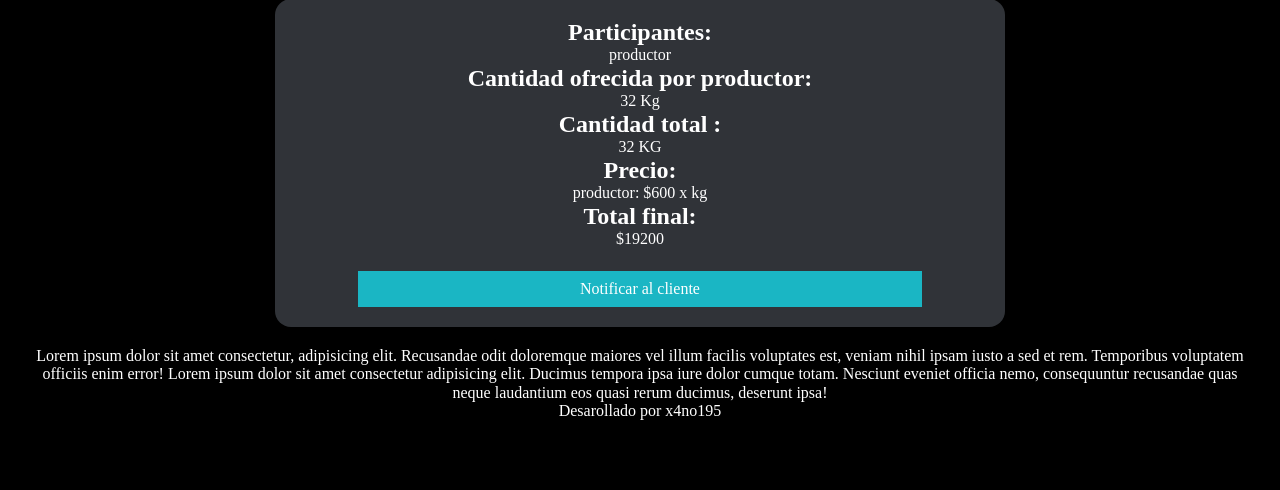
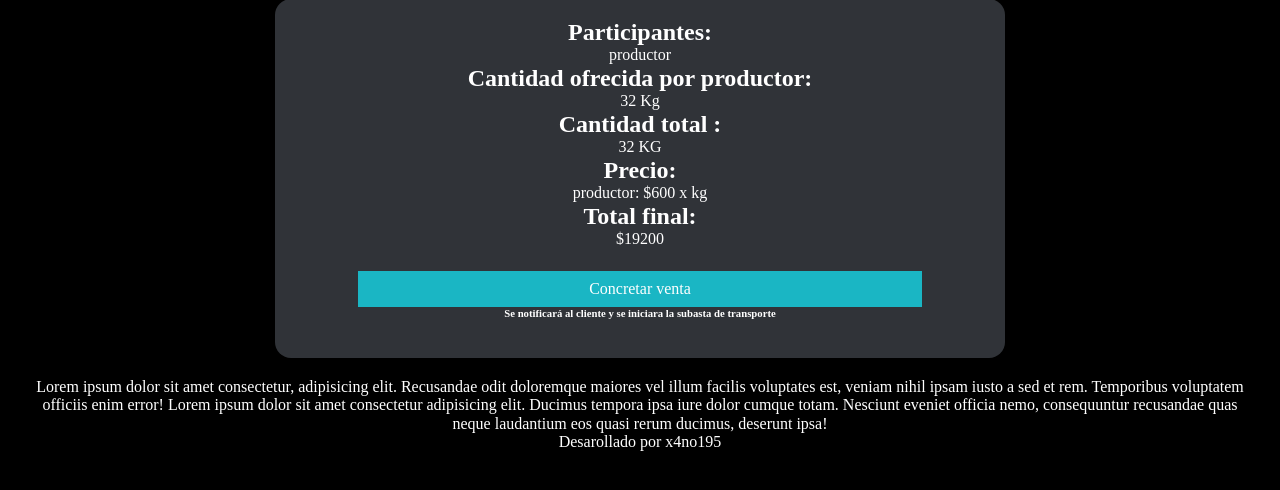
Before and after one commit to LucianoSaavedraReyes/FeriaVirtual, a Django app: page /pagarsubasta/1/ in a window 1280 px wide. Shown: the part 108-598 px from the top of the page. Run offline with Django 3.2, Linux system fonts and the light colour scheme; data comes from the database, SQL or seed files in the repository; both versions use the stored data as it was after the commit; some libraries are stand-ins or nearby versions.

Commit message:
Mensajes y notificaciones

```diff
--- a/FeriaVirtual/feriavirtual2/feriavirtualapp/templates/base.html
+++ b/FeriaVirtual/feriavirtual2/feriavirtualapp/templates/base.html
@@ -30,7 +30,7 @@
 
             {% endif %}
             {% if request.user.rol == "6" %}
-            <a href="{% url 'gestionContratos' %}" class="col-xs-12 col-sm-2 center-xs"><i class="fas fa-user-plus"></i> Gestion de contratos</a>
+            <a href="{% url 'gestionContratos' %}" class="col-xs-12 col-sm-2 center-xs"><i class="fas fa-file-contract"></i> Gestion de contratos</a>
             <a href="{% url 'register' %}" class="col-xs-12 col-sm-2 center-xs"><i class="fas fa-user-plus"></i> Registrar Usuario</a>
             <a href="{% url 'venta' %}" class="col-xs-12 col-sm-2 center-xs"><i class="fas fa-search-dollar"></i> Iniciar venta</a>
 
--- a/FeriaVirtual/feriavirtual2/feriavirtualapp/templates/notificado.html
+++ b/FeriaVirtual/feriavirtual2/feriavirtualapp/templates/notificado.html
@@ -1,7 +1,7 @@
 {% extends 'base.html' %}
 {% load humanize %}
 {% block content %}
-<h1>Click <a href="/">aquí</a>  para redirrecionar a la pagina principal</h1>
+<h1>Click <a href="/">aquí</a> para redirecionar a la pagina principal</h1>
 
 
 {% endblock %}
--- a/FeriaVirtual/feriavirtual2/feriavirtualapp/templates/pagar-subasta.html
+++ b/FeriaVirtual/feriavirtual2/feriavirtualapp/templates/pagar-subasta.html
@@ -32,9 +32,10 @@
 
 
         <a class="notificar" href="{% url 'notificar' %}">
-            <input type="submit" value="Notificar al cliente">
+            <input type="submit" value="Concretar venta">
+
         </a>
-
+        <h6>Se notificará al cliente y se iniciara la subasta de transporte</h6>
         <br>
     </div>
 </article>
--- a/FeriaVirtual/feriavirtual2/feriavirtualapp/views.py
+++ b/FeriaVirtual/feriavirtual2/feriavirtualapp/views.py
@@ -249,5 +249,5 @@ def terminar(request):
         print(token)
         return render(request, 'terminar.html', {"error":error})
 def notificar(request):
-    messages.success(request, f'Cliente notificado con exito!.')
+    messages.success(request, f'El cliente ha sido notificado y se ha iniciado una subasta de transporte')
     return render(request, 'notificado.html',)
```
Also changed, not shown: FeriaVirtual/feriavirtual2/db.sqlite3.
